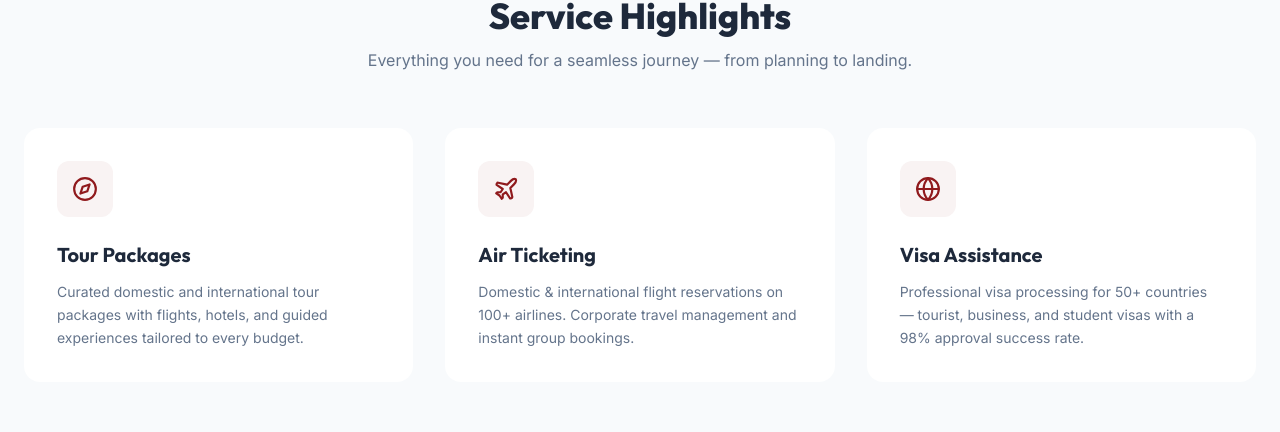
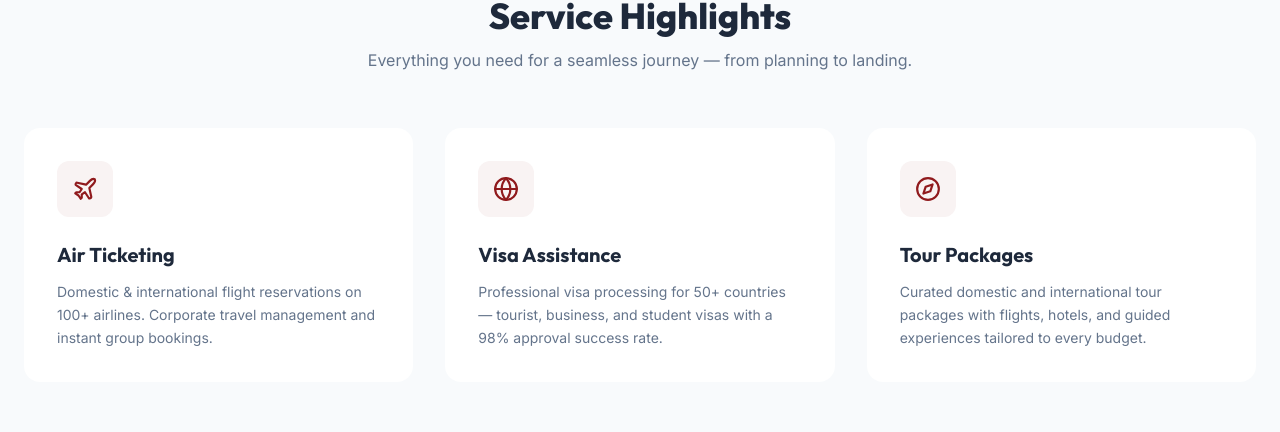
Before and after one commit to Nasarul/Air-Zone-Ltd, a React (Vite) app: page / in a window 1280 px wide. Shown: the part 1498-1930 px from the top of the page. Built offline with nearby package versions, Linux system fonts and the light colour scheme; no server answers.

Commit message:
Service Highlights redesign

```diff
--- a/src/components/dashboard/DashboardContext.tsx
+++ b/src/components/dashboard/DashboardContext.tsx
@@ -326,9 +326,9 @@ const defaultServicesSettings: ServicesSettings = {
   title: 'Service Highlights',
   subtitle: 'Everything you need for a seamless journey — from planning to landing.',
   items: [
-    { title: 'Tour Packages', desc: 'Curated domestic and international tour packages with flights, hotels, and guided experiences tailored to every budget.', iconName: 'Compass' },
     { title: 'Air Ticketing', desc: 'Domestic & international flight reservations on 100+ airlines. Corporate travel management and instant group bookings.', iconName: 'Plane' },
-    { title: 'Visa Assistance', desc: 'Professional visa processing for 50+ countries — tourist, business, and student visas with a 98% approval success rate.', iconName: 'Globe' }
+    { title: 'Visa Assistance', desc: 'Professional visa processing for 50+ countries — tourist, business, and student visas with a 98% approval success rate.', iconName: 'Globe' },
+    { title: 'Tour Packages', desc: 'Curated domestic and international tour packages with flights, hotels, and guided experiences tailored to every budget.', iconName: 'Compass' }
   ]
 };
 
```
